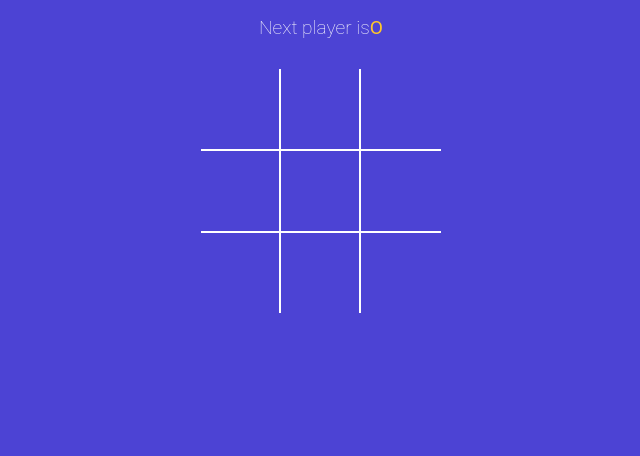
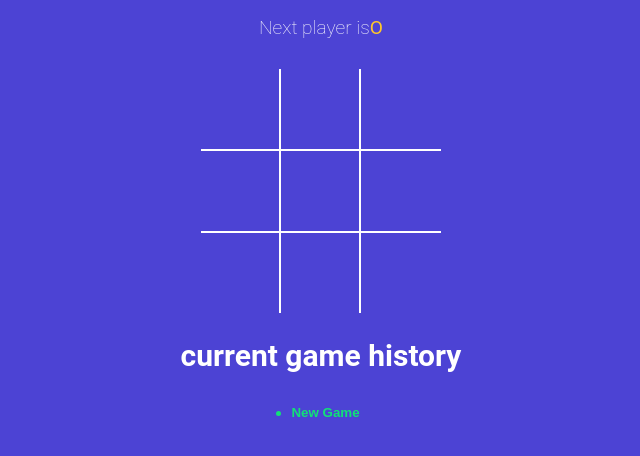
Before and after one commit to Dhanasaitholeti/Tic-Tac-Toe, a React (Vite) app: page / in a window 1280 px wide. Shown: the top 456 px of the page, without its empty margins (319-959 px from the left). Built offline with nearby package versions, Linux system fonts and the light colour scheme.

Commit message:
added game history feature

```diff
--- a/src/App.jsx
+++ b/src/App.jsx
@@ -3,6 +3,8 @@ import { useState } from "react";
 import Board from "./components/Board";
 import { calculateWinner } from "./winner";
 import StatusMessage from "./components/StatusMessage";
+import History from "./components/History";
+
 function App() {
   const [history, setHistory] = useState([
     { squares: Array(9).fill(null), isXNext: false },
@@ -15,17 +17,39 @@ function App() {
   const winners = calculateWinner(gamingBoard.squares);
 
   const handleSquareClikck = (pos) => {
-    if (squares[pos] || winners) return;
+    if (gamingBoard.squares[pos] || winners) return;
 
-    setSquares((currentSquares) => {
-      return currentSquares.map((Squareval, position) => {
-        if (pos === position) return isXNext ? "X" : "O";
+    setHistory((currentHistory) => {
+      const isTraversing = currentMove + 1 !== currentHistory.length;
 
-        return Squareval;
+      const lastGamingState = isTraversing
+        ? currentHistory[currentMove]
+        : history[history.length - 1];
+
+      const nextSquareState = lastGamingState.squares.map(
+        (Squareval, position) => {
+          if (pos === position) return lastGamingState.isXNext ? "X" : "O";
+          return Squareval;
+        }
+      );
+
+      const base = isTraversing
+        ? currentHistory.slice(0, currentHistory.indexOf(lastGamingState) + 1)
+        : currentHistory;
+
+      return base.concat({
+        squares: nextSquareState,
+        isXNext: !lastGamingState.isXNext,
       });
     });
-    setIsXNext(!isXNext);
+
+    setCurrentMove((move) => move + 1);
   };
+
+  const moveTo = (move) => {
+    setCurrentMove(move);
+  };
+
   return (
     <div className="app">
       <StatusMessage winners={winners} gamingBoard={gamingBoard} />
@@ -33,6 +57,8 @@ function App() {
         squares={gamingBoard.squares}
         handleSquareClikck={handleSquareClikck}
       />
+      <h2>current game history</h2>
+      <History history={history} moveTo={moveTo} currentMove={currentMove} />
     </div>
   );
 }
--- /dev/null
+++ b/src/components/History.jsx
@@ -0,0 +1,23 @@
+const History = ({ history, moveTo, currentMove }) => {
+  return (
+    <div className="history-wrapper">
+      <ul className="history">
+        {history.map((_, index) => {
+          return (
+            <li key={index}>
+              <button
+                type="button"
+                className={`btn-move ${currentMove === index ? "active" : ""}`}
+                onClick={() => moveTo(index)}
+              >
+                {index === 0 ? "New Game" : `Go to move #${index}`}
+              </button>
+            </li>
+          );
+        })}
+      </ul>
+    </div>
+  );
+};
+
+export default History;
```
